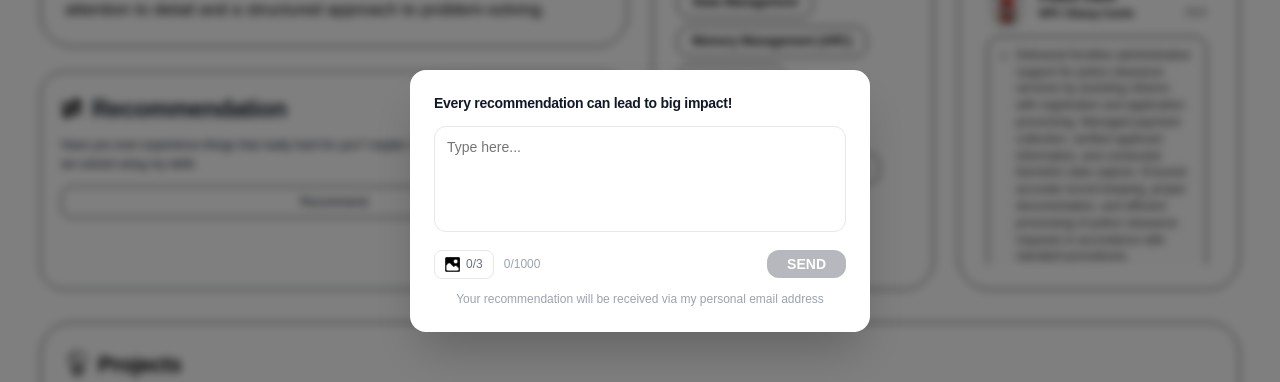
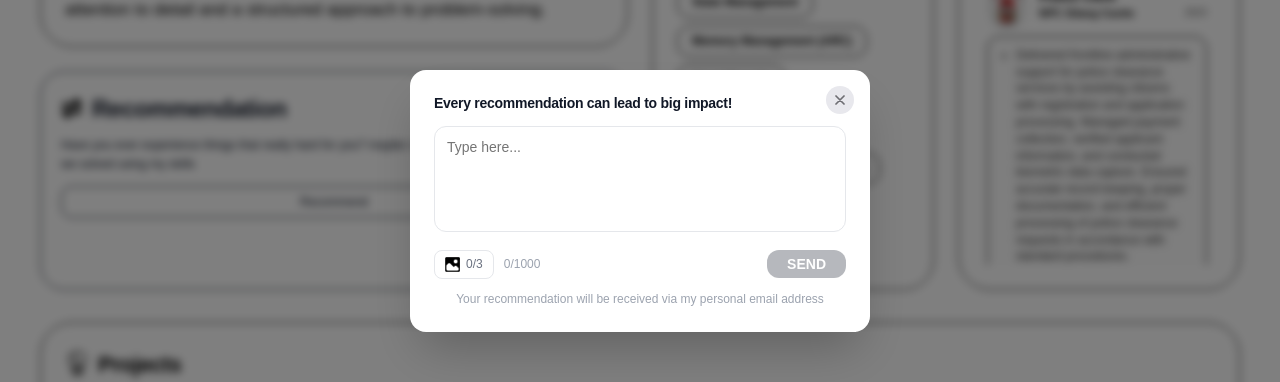
Before and after one commit to Valiantic/Ralph-Dainiell, a Next.js app: page / in a window 1280 px wide. Both pictures are taken after a click on the button "Recommend". Shown: the part 679-1061 px from the top of the page. Built offline with nearby package versions, Linux system fonts and the light colour scheme; a web font is replaced by a local one.

Commit message:
size adjust

```diff
--- a/app/components/RecommendationSection.tsx
+++ b/app/components/RecommendationSection.tsx
@@ -108,8 +108,21 @@ export default function RecommendationSection() {
         onClick={(e) => e.target === e.currentTarget && closeModal()}
       >
         <div
-          style={{ width: "100%", maxWidth: "460px", minWidth: "360px", backgroundColor: "#fff", borderRadius: "16px", boxShadow: "0 25px 50px -12px rgba(0,0,0,0.25)", padding: "24px", animation: "modalEnter 0.25s cubic-bezier(0.32,0.72,0,1) forwards" }}
+          style={{ width: "100%", maxWidth: "460px", minWidth: "360px", backgroundColor: "#fff", borderRadius: "16px", boxShadow: "0 25px 50px -12px rgba(0,0,0,0.25)", padding: "24px", animation: "modalEnter 0.25s cubic-bezier(0.32,0.72,0,1) forwards", position: "relative" }}
         >
+          <button
+            onClick={closeModal}
+            disabled={isSending}
+            style={{ position: "absolute", top: "16px", right: "16px", width: "28px", height: "28px", borderRadius: "50%", backgroundColor: "#e8e8ed", border: "none", cursor: isSending ? "not-allowed" : "pointer", display: "flex", alignItems: "center", justifyContent: "center", padding: 0, transition: "background-color 0.15s" }}
+            onMouseEnter={(e) => { if (!isSending) (e.currentTarget.style.backgroundColor = "#d1d1d6"); }}
+            onMouseLeave={(e) => { (e.currentTarget.style.backgroundColor = "#e8e8ed"); }}
+            aria-label="Close"
+          >
+            <svg width="10" height="10" viewBox="0 0 10 10" fill="none" xmlns="http://www.w3.org/2000/svg">
+              <path d="M1 1L9 9M9 1L1 9" stroke="#6e6e73" strokeWidth="1.75" strokeLinecap="round"/>
+            </svg>
+          </button>
+
           {isSuccess ? (
             <div style={{ display: "flex", flexDirection: "column", alignItems: "center", justifyContent: "center", padding: "24px 0", textAlign: "center", gap: "8px" }}>
               <h2 style={{ fontSize: "15px", fontWeight: 700, color: "#111827", margin: 0 }}>
```
